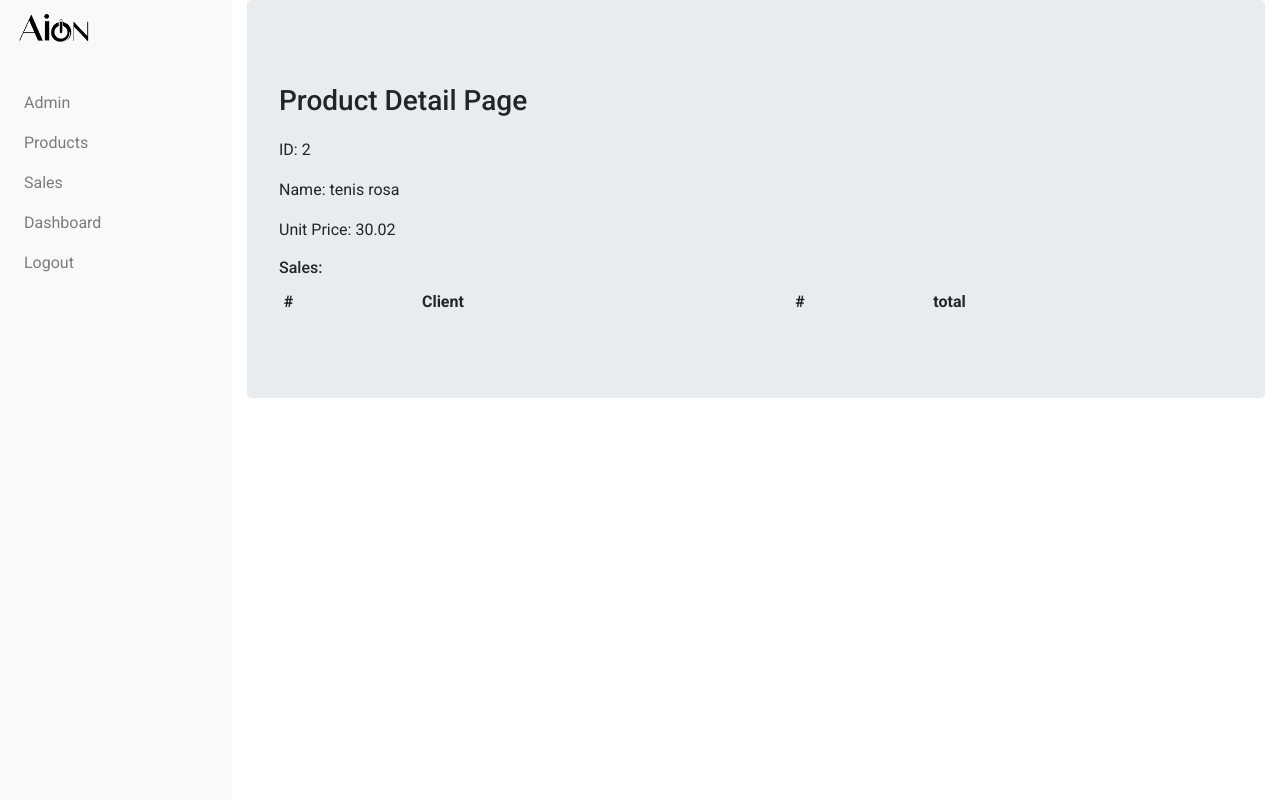
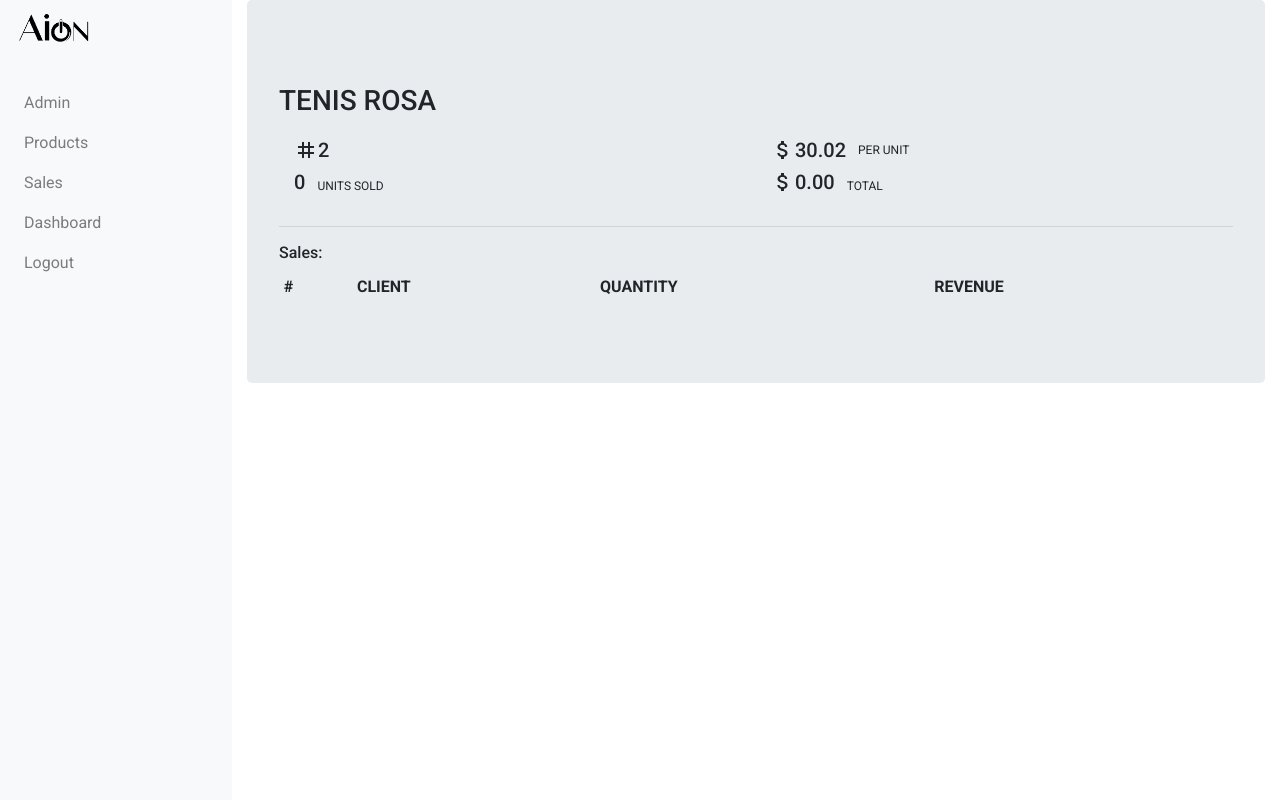
Before and after one commit to alineayumi/django-sales-dataset, a Django app: page /sales_app/products/2/ in a window 1280 px wide. Run offline with Django 3.2, Linux system fonts and the light colour scheme; data comes from the database, SQL or seed files in the repository; both versions use the stored data as it was after the commit; lists and menus that the app fills with data are empty.

Commit message:
fix: finish setting the layout

```diff
--- a/sales_project/sales_app/templates/sales_app/dashboard.html
+++ b/sales_project/sales_app/templates/sales_app/dashboard.html
@@ -17,9 +17,9 @@
     {% for product in products %}
     <tr>
       <td>{{product.pk}}</td>
-      <td>{{product.name}}</td>
+      <td><a href="{% url 'sales_app:product_detail' pk=product.pk %}">{{product.name}}</a></td>
       <td class="col-number">{{product.get_total_sales}}</td>
-      <td class="col-number">{{product.sales.count}}</td>
+      <td class="col-number">{{product.get_total_revenue|floatformat:2}}</td>
     </tr>
     {% endfor %}
   </tbody>
--- a/sales_project/sales_app/templates/sales_app/product_detail.html
+++ b/sales_project/sales_app/templates/sales_app/product_detail.html
@@ -3,19 +3,53 @@
 {% block body_block %}
 <div class="jumbotron">
   <h3 class="page-header">
-    Product Detail Page
+    {{product_detail.name.upper}}
   </h3>
-  <p>ID: {{product_detail.id}}</p>
-  <p>Name: {{product_detail.name}}</p>
-  <p>Unit Price: {{product_detail.price}}</p>
+
+  <div class="container">
+    <div class="row">
+
+      <div class="col-6">
+        <div class="row id-detail">
+          <span class="material-icons md-24 id-hash">tag</span>
+          <h5 class="id-text">{{product_detail.id}}</h5>
+        </div>
+      </div>
+      <div class="col-6">
+        <div class="row id-detail">
+          <span class="material-icons md-24 id-hash">attach_money</span>
+          <h5 class="id-text">{{product_detail.price}}</h5>
+          <p class="tiny-text">PER UNIT</p>
+        </div>
+      </div>
+    </div>
+    <div class="row">
+      <div class="col-6">
+        <div class="row id-detail">
+          <h5>{{product_detail.get_total_sales}} </h5>
+          <p class="tiny-text">UNITS SOLD</p>
+        </div>
+      </div>
+      <div class="col-6">
+        <div class="row id-detail">
+          <span class="material-icons md-24 id-hash">attach_money</span>
+          <h5>{{product_detail.get_total_revenue|floatformat:2}} </h5>
+          <p class="tiny-text">TOTAL</p>
+        </div>
+      </div>
+    </div>
+  </div>
+
+
+  <hr>
   <h6>Sales: </h6>
   <table class="table table-sm table-hover table-borderless">
     <thead>
       <tr>
         <th scope="col">#</th>
-        <th scope="col">Client</th>
-        <th scope="col">#</th>
-        <th scope="col">total</th>
+        <th scope="col">CLIENT</th>
+        <th scope="col">QUANTITY</th>
+        <th scope="col">REVENUE</th>
       </tr>
     </thead>
     <tbody>
--- a/sales_project/sales_app/templates/sales_app/product_form.html
+++ b/sales_project/sales_app/templates/sales_app/product_form.html
@@ -3,7 +3,6 @@
 {% load crispy_forms_tags %}
 
 {% block body_block %}
-<div class="container">
 <h3 class="page-header">
   {% if not form.instance.pk %}
   Create Product
@@ -11,7 +10,7 @@
   Update Product
   {% endif %}
 </h3>
-  <hr class="transparent">
+<hr>
 
 <form method="post">
   {% csrf_token %}
@@ -23,5 +22,4 @@
   </div>
 
 </form>
-</div>
 {% endblock %}
--- a/sales_project/static/sales_app/css/styles.css
+++ b/sales_project/static/sales_app/css/styles.css
@@ -30,6 +30,23 @@ table {
 
 .submit-button {
   margin-top: 10px;
+}
+
+.id-text {
+  margin-top: auto;
+  margin-bottom: auto;
+}
+
+.id-detail {
+  margin-left: 0;
+  margin-bottom: 8px;
+}
+
+.tiny-text {
+  font-size: 12px;
+  padding-left: 12px;
+  margin: auto;
+  margin-left: 0;
 }
 
 .material-icons.md-18 { font-size: 18px; }
```
Also changed, not shown: sales_project/sales_app/templates/sales_app/sale_form.html (+11 -8 lines), sales_project/db.sqlite3. Lines whose indentation alone changed are shown as unchanged.
